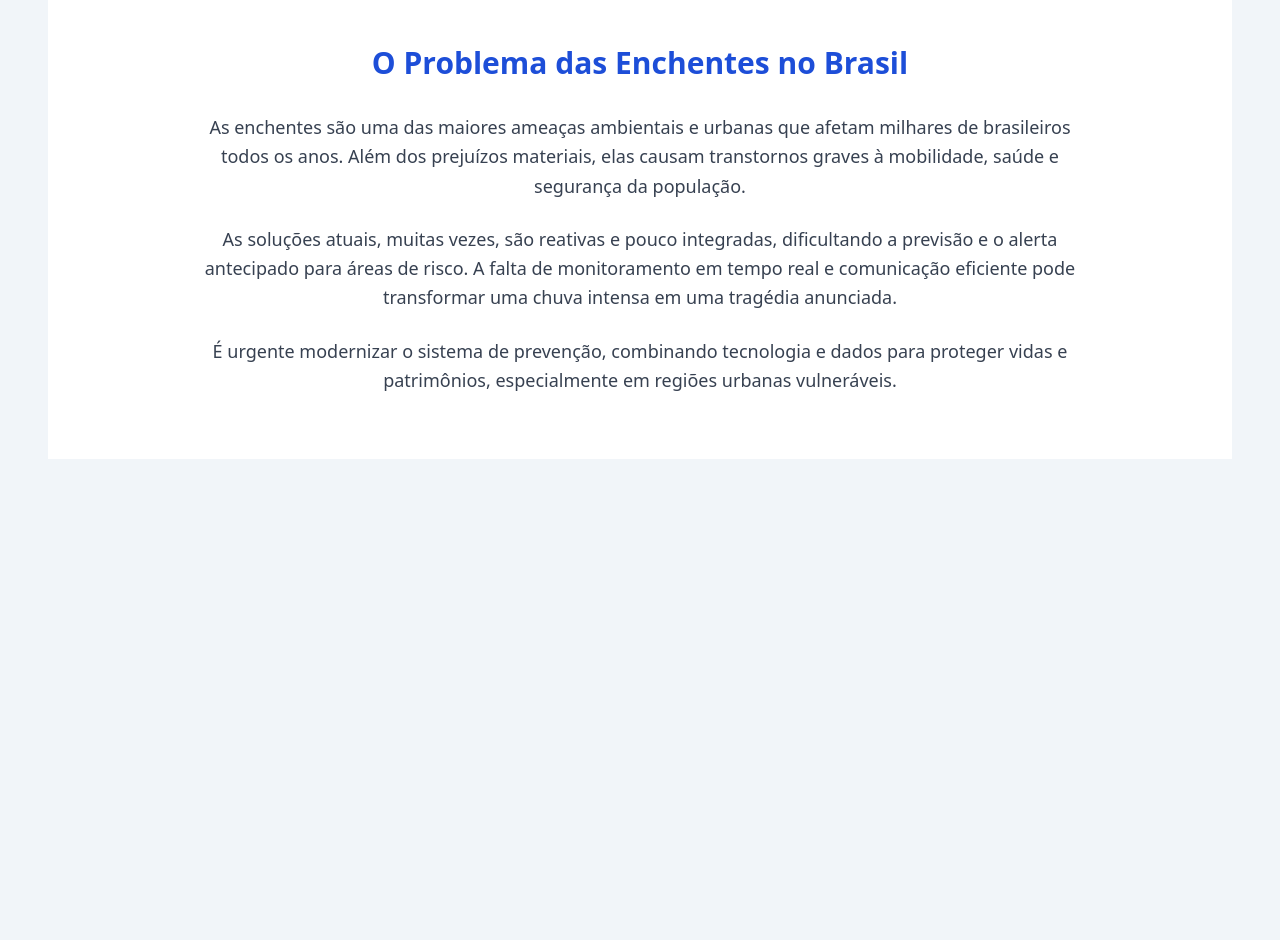
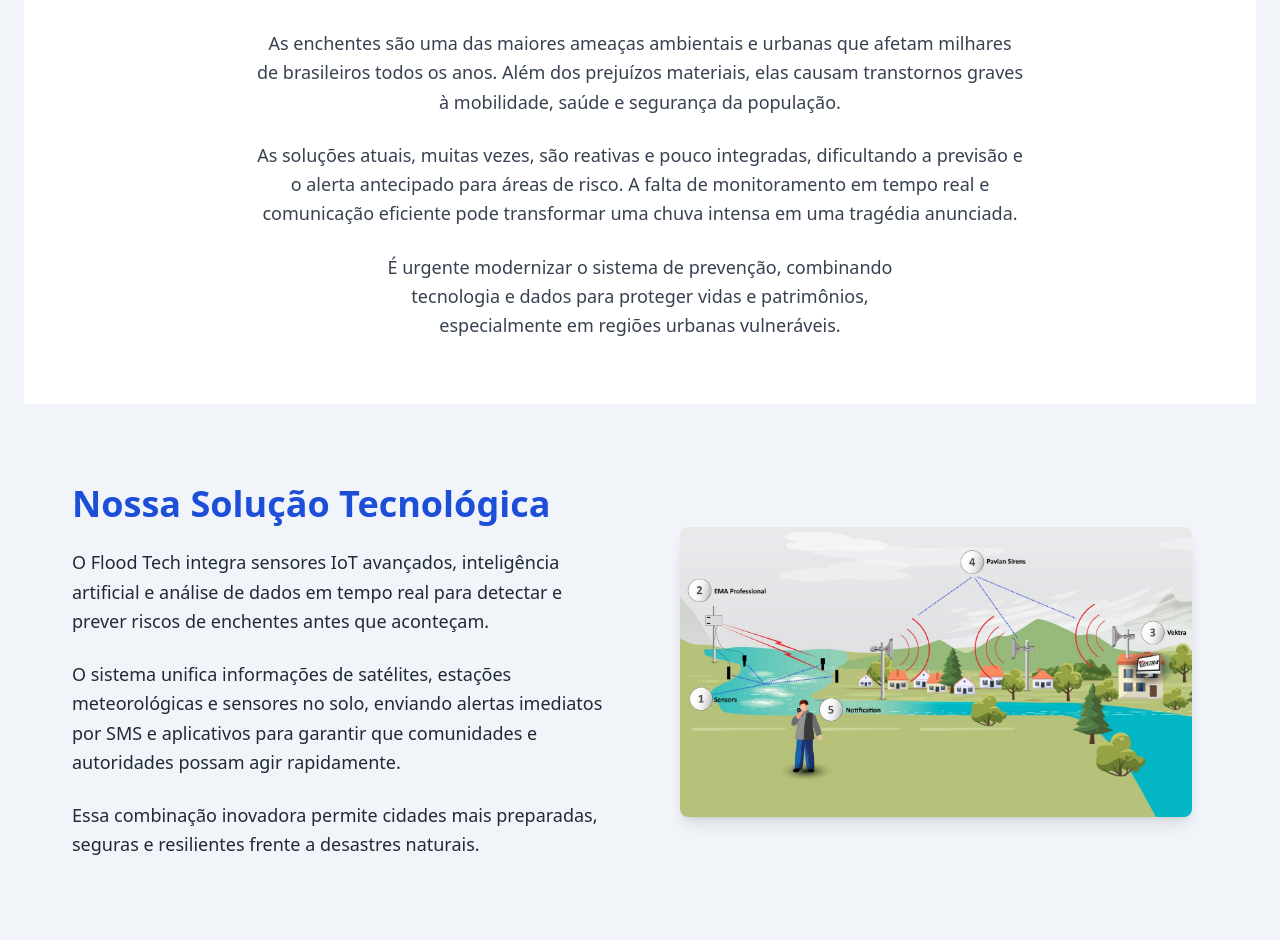
Before and after one commit to Gustavo-Meroni/gs-front, a plain HTML site: page index.html in a window 1280 px wide. Shown: the part 747-1687 px from the top of the page. Before the commit the page ends 1206 px from the top, so only its background shows below. Drawn offline with nearby package versions, Linux system fonts and the light colour scheme.

Commit message:
add solution section

```diff
--- a/index.html
+++ b/index.html
@@ -92,7 +92,7 @@
       </nav>
     </header>
 
-    <main class="pt-20 container mx-auto px-6 md:px-12">
+    <main class="pt-6 container mx-auto px-4 md:px-6">
       <section id="sobre" class="pt-24 pb-12 bg-slate-100 text-gray-800">
         <div
           class="container mx-auto px-4 flex flex-col-reverse md:flex-row items-center gap-8"
@@ -142,7 +142,7 @@
             O Problema das Enchentes no Brasil
           </h2>
           <p
-            class="text-lg leading-relaxed max-w-4xl mx-auto text-center text-gray-700 mb-6"
+            class="text-lg leading-relaxed max-w-3xl mx-auto text-center text-gray-700 mb-6"
           >
             As enchentes são uma das maiores ameaças ambientais e urbanas que
             afetam milhares de brasileiros todos os anos. Além dos prejuízos
@@ -150,7 +150,7 @@
             segurança da população.
           </p>
           <p
-            class="text-lg leading-relaxed max-w-4xl mx-auto text-center text-gray-700 mb-6"
+            class="text-lg leading-relaxed max-w-3xl mx-auto text-center text-gray-700 mb-6"
           >
             As soluções atuais, muitas vezes, são reativas e pouco integradas,
             dificultando a previsão e o alerta antecipado para áreas de risco. A
@@ -158,12 +158,49 @@
             transformar uma chuva intensa em uma tragédia anunciada.
           </p>
           <p
-            class="text-lg leading-relaxed max-w-4xl mx-auto text-center text-gray-700"
+            class="text-lg leading-relaxed max-w-xl mx-auto text-center text-gray-700"
           >
             É urgente modernizar o sistema de prevenção, combinando tecnologia e
             dados para proteger vidas e patrimônios, especialmente em regiões
             urbanas vulneráveis.
           </p>
+        </div>
+      </section>
+
+      <section id="solucao" class="py-20 text-gray-900">
+        <div
+          class="container mx-auto px-6 lg:px-12 max-w-7xl flex flex-col lg:flex-row items-center gap-12"
+        >
+          <!-- Texto -->
+          <div class="lg:w-1/2">
+            <h2 class="text-4xl font-extrabold mb-6 text-blue-700">
+              Nossa Solução Tecnológica
+            </h2>
+            <p class="text-lg leading-relaxed mb-6 text-gray-800">
+              O Flood Tech integra sensores IoT avançados, inteligência
+              artificial e análise de dados em tempo real para detectar e prever
+              riscos de enchentes antes que aconteçam.
+            </p>
+            <p class="text-lg leading-relaxed mb-6 text-gray-800">
+              O sistema unifica informações de satélites, estações
+              meteorológicas e sensores no solo, enviando alertas imediatos por
+              SMS e aplicativos para garantir que comunidades e autoridades
+              possam agir rapidamente.
+            </p>
+            <p class="text-lg leading-relaxed text-gray-800">
+              Essa combinação inovadora permite cidades mais preparadas, seguras
+              e resilientes frente a desastres naturais.
+            </p>
+          </div>
+
+          <!-- Espaço para imagem/ilustração -->
+          <div class="md:w-1/2 flex justify-center">
+            <img
+              src="assets/solution-image.jpg"
+              alt="Ilustração da solução Flood Tech"
+              class="w-full max-w-lg rounded-lg shadow-lg"
+            />
+          </div>
         </div>
       </section>
     </main>
```
Also changed, not shown: assets/solution-image.jpg (added).
